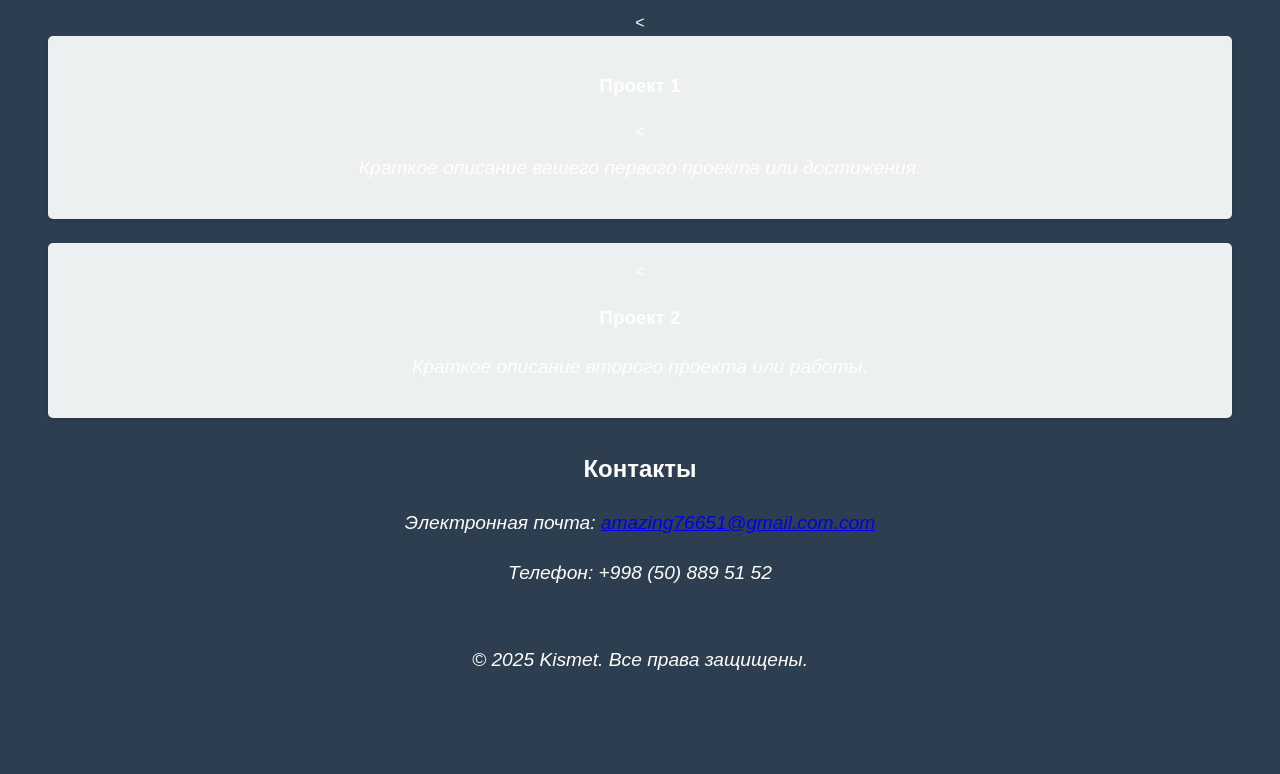
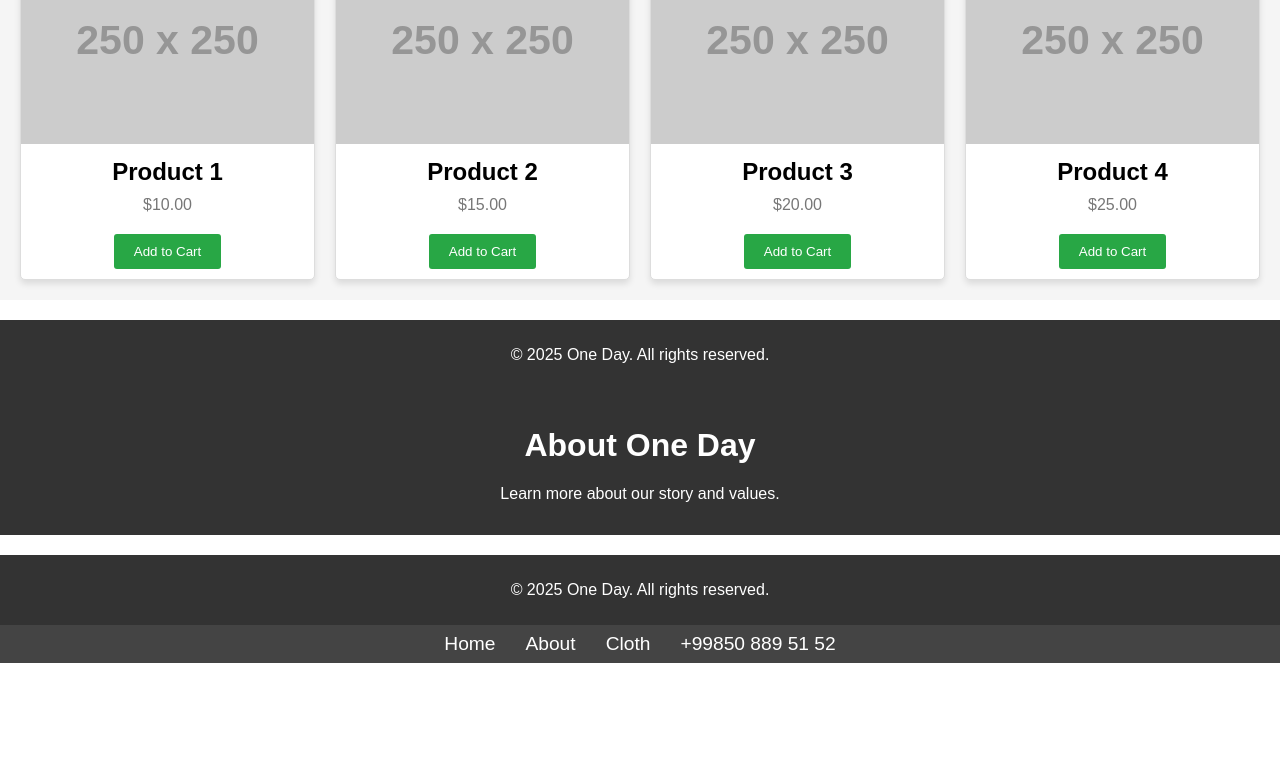
Before and after one commit to kismethere/kismet, a plain HTML site: page index.html in a window 1280 px wide. Shown: the part 530-1304 px from the top of the page. After the commit the page ends 1193 px from the top, so only its background shows below. Drawn offline with Linux system fonts and the light colour scheme; placeholder pictures from the web are drawn by us.

Commit message:
Add files via upload

```diff
--- a/index.html
+++ b/index.html
@@ -1,122 +1,186 @@
 <!DOCTYPE html>
 <html lang="en">
 <head>
+    <meta charset="UTF-8">
+    <meta name="viewport" content="width=device-width, initial-scale=1.0">
+    <title>One Day - Online Store</title>
+    <style>
+        /* Global Styles */
+        body {
+            font-family: Arial, sans-serif;
+            margin: 0;
+            padding: 0;
+            box-sizing: border-box;
+        }
 
+        header {
+            background-color: #333;
+            color: white;
+            padding: 1rem 0;
+            text-align: center;
+        }
 
-<meta charset="UTF-8">
+        nav {
+            display: flex;
+            justify-content: center;
+            background-color: #444;
+            padding: 0.5rem 0;
+        }
 
-  <
-<meta name="viewport" content="width=device-width, initial-scale=1.0">
+        nav a {
+            color: white;
+            text-decoration: none;
+            margin: 0 15px;
+            font-size: 1.2rem;
+        }
 
-  <
-<title>Kismet - Личный сайт</title>
+        nav a:hover {
+            text-decoration: underline;
+        }
 
-  <
-<link rel="stylesheet" href="style.css">
+        .hero {
+            text-align: center;
+            background: url('https://via.placeholder.com/1200x400') no-repeat center center/cover;
+            color: white;
+            padding: 50px 20px;
+        }
 
-</
+        .hero h1 {
+            font-size: 3rem;
+        }
+
+        .products {
+            display: grid;
+            grid-template-columns: repeat(auto-fit, minmax(250px, 1fr));
+            gap: 20px;
+            padding: 20px;
+            background-color: #f5f5f5;
+        }
+
+        .product {
+            background: white;
+            border: 1px solid #ddd;
+            border-radius: 5px;
+            overflow: hidden;
+            text-align: center;
+            box-shadow: 0 4px 6px rgba(0, 0, 0, 0.1);
+        }
+
+        .product img {
+            width: 100%;
+            height: 200px;
+            object-fit: cover;
+        }
+
+        .product h3 {
+            margin: 10px 0;
+            font-size: 1.5rem;
+        }
+
+        .product p {
+            margin: 0 0 10px;
+            color: #777;
+        }
+
+        .product button {
+            background-color: #28a745;
+            color: white;
+            border: none;
+            padding: 10px 20px;
+            margin: 10px 0;
+            cursor: pointer;
+            border-radius: 3px;
+        }
+
+        .product button:hover {
+            background-color: #218838;
+        }
+
+        footer {
+            text-align: center;
+            padding: 10px;
+            background-color: #333;
+            color: white;
+            margin-top: 20px;
+        }
+    </style>
 </head>
 <body>
-
-  <
+    <!-- Header Section -->
     <header>
-    <h1>Kismet</h1>
-
-
-<p>Добро пожаловать в мой мир минимализма!</p>
-
-  </
+        <h1>One Day</h1>
+        <p>Your one-stop shop for everything!</p>
     </header>
 
+    <!-- Navigation -->
     <nav>
-    <ul>
-
-
-<li><a href="#about">Обо мне</a></li>
-
-      <
-<li><a href="#portfolio">Портфолио</a></li>
-
-
-<li><a href="#contact">Контакты</a></li>
-
-    </ul
-</ul>
+        <a href="#">Home</a>
+        <a href="#products">Одежда</a>
+        <a href="#about">About</a>
+        <a href="#contact">kismethere@gmail.com</a>
     </nav>
 
-  <main>
-    <section id="about">
-
-      <
-<h2>Обо мне</h2>
-
-      <
-<p>Привет! Я [Александр], создатель сайта Kismet. Люблю минимализм и технологии, а этот сайт — мой уголок вдохновения.</p>
+    <!-- Hero Section -->
+    <section class="hero">
+        <h1>Welcome to One Day</h1>
+        <p>Discover amazing products at unbeatable prices!</p>
     </section>
 
-
-
-<section id="portfolio">
-      <h2>Портфолио</h2>
-
-      <
-
-
-
-
-<div class="portfolio-item">
-        <h3>Проект 1</h3>
-
-        <
-
-
-
-
-<p>Краткое описание вашего первого проекта или достижения.</p>
-
-
-
-
+    <!-- Products Section -->
+    <section id="products" class="products">
+        <div class="product">
+            <img src="https://via.placeholder.com/250" alt="Product 1">
+            <h3>Product 1</h3>
+            <p>$10.00</p>
+            <button>Add to Cart</button>
         </div>
-      <div class="portfolio-item">
-
-        <
-<h3>Проект 2</h3>
-        <p>Краткое описание второго проекта или работы.</p>
-
-      </div
+        <div class="product">
+            <img src="https://via.placeholder.com/250" alt="Product 2">
+            <h3>Product 2</h3>
+            <p>$15.00</p>
+            <button>Add to Cart</button>
+        </div>
+        <div class="product">
+            <img src="https://via.placeholder.com/250" alt="Product 3">
+            <h3>Product 3</h3>
+            <p>$20.00</p>
+            <button>Add to Cart</button>
+        </div>
+        <div class="product">
+            <img src="https://via.placeholder.com/250" alt="Product 4">
+            <h3>Product 4</h3>
+            <p>$25.00</p>
+            <button>Add to Cart</button>
         </div>
     </section>
 
-
-
-<section id="contact">
-      <h2>Контакты</h2>
-
-
-<p>Электронная почта: <a href="mailto:example@example.com">amazing76651@gmail.com.com</a></p>
-<p>Телефон: +998 (50) 889 51 52</p>
-
-
-</section>
-
-  </mai
-
-  </
-</main>
-
+    <!-- Footer Section -->
     <footer>
-
-
-<p>&copy; 2025 Kismet. Все права защищены.</p>
-
-  </foot
-
-  </fo
-
-  <
+        <p>&copy; 2025 One Day. All rights reserved.</p>
     </footer>
 </body>
-
-</html
 </html>
+<!DOCTYPE html>
+<html lang="en">
+<head>
+    <meta charset="UTF-8">
+    <meta name="viewport" content="width=device-width, initial-scale=1.0">
+    <title>About Us</title>
+    <link rel="stylesheet" href="styles.css">
+</head>
+<body>
+    <header>
+        <h1>About One Day</h1>
+        <p>Learn more about our story and values.</p>
+    </header>
+    <footer>
+        <p>&copy; 2025 One Day. All rights reserved.</p>
+    </footer>
+</body>
+</html>
+<nav>
+    <a href="index.html">Home</a>
+    <a href="about.html">About</a>
+    <a href="#products">Cloth</a>
+    <a href="#contact">+99850 889 51 52</a>
+</nav>
```
Also changed, not shown: styles.css (added). Lines whose indentation alone changed are shown as unchanged.
